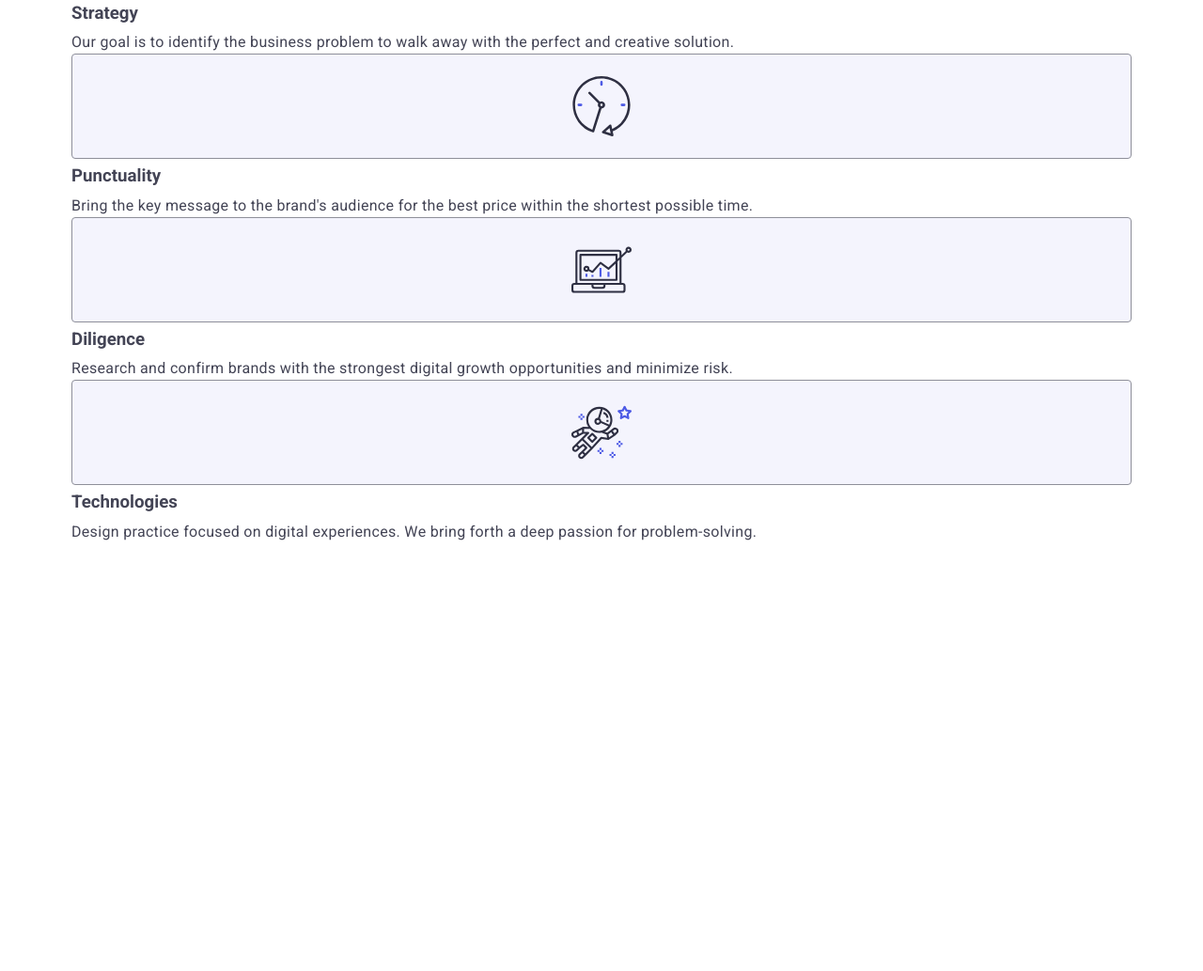
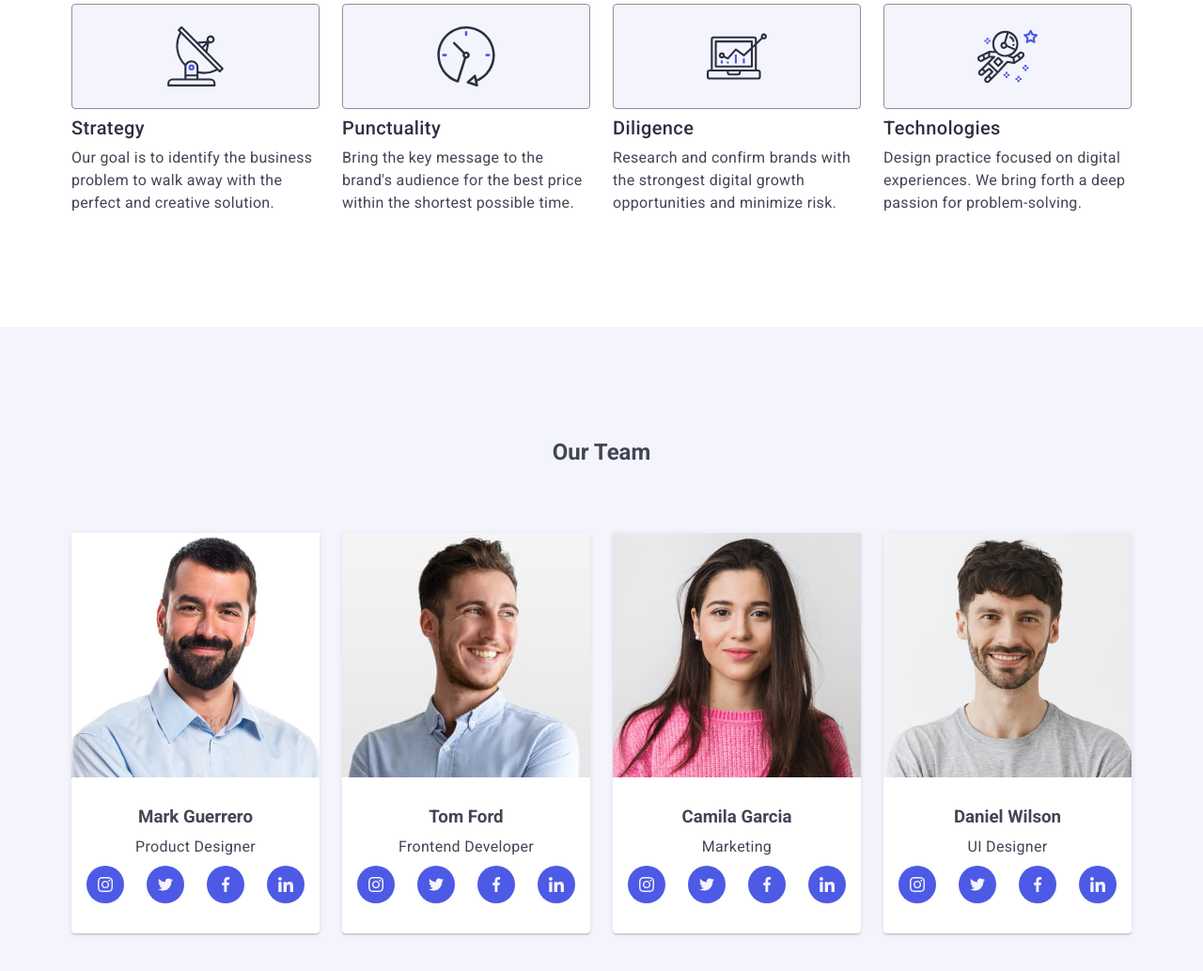
Before and after one commit to SergiiPavlov/goit-markup-hw-06, a plain HTML site: page index.html in a window 1280 px wide. Shown: the part 789-1822 px from the top of the page at 94% size. Before the commit the page ends 1367 px from the top, so only its background shows below. Drawn offline with nearby package versions, Linux system fonts and the light colour scheme.

Commit message:
hw6 team

```diff
--- a/css/styles.css
+++ b/css/styles.css
@@ -81,8 +81,8 @@ button {
 
 .container {
   max-width: 320px;
-  padding left: 16;
-  padding right: 16;
+  padding-left: 16px;
+  padding-right: 16px;
   margin: 0 auto;
 }
 
@@ -467,12 +467,11 @@ button {
         rgba(46, 47, 66, 0.7),
         rgba(46, 47, 66, 0.7)
       ),
-      url('../images/01-hero/hero-mob@2.jpg');
+      url("../images/01-hero/hero-mob@2.jpg");
   }
 }
 
 /* Tablets */
-
 
 @media screen and (min-width: 768px) {
   .main-banner {
@@ -495,7 +494,6 @@ button {
     font-size: 56px;
     line-height: 1.07;
   }
-
 }
 
 @media screen and (min-width: 768px) and (min-resolution: 192dpi),
@@ -506,7 +504,7 @@ line-height: 1.07;
         rgba(46, 47, 66, 0.7),
         rgba(46, 47, 66, 0.7)
       ),
-      url('../images/01-hero/hero-tab@2.jpg');
+      url("../images/01-hero/hero-tab@2.jpg");
   }
 }
 
@@ -543,19 +541,17 @@ line-height: 1.07;
         rgba(46, 47, 66, 0.7),
         rgba(46, 47, 66, 0.7)
       ),
-      url('../images/01-hero/hero-desk@2.jpg');
+      url("../images/01-hero/hero-desk@2.jpg");
   }
 }
 
 /* presentation */
 
-<@media screen and (max-width: 767px) {
-
-
 .presentation {
   padding: 96px 0;
 }
 
+@media screen and (max-width: 767px) {
   .presentation-list {
     display: flex;
     justify-content: center;
@@ -564,8 +560,6 @@ line-height: 1.07;
     margin: 0 auto;
     gap: 72px;
   }
-
-
 }
 
 .presentation-wrapper {
@@ -579,19 +573,187 @@ line-height: 1.07;
   border: 1px solid var(--color-light-slate);
 }
 
+@media screen and (max-width: 1157px) {
+  .presentation-wrapper {
+    display: none;
+  }
+}
 
 .presentation-title-visible {
+  font-weight: 700;
+  font-size: 36px;
+  line-height: 1.11;
+  letter-spacing: 0.02em;
+  text-align: center;
+  color: var(--color-grey);
   margin-bottom: 8px;
 }
 
 .presentation-text {
+  font-weight: 500;
   font-size: 16px;
   line-height: 1.5;
   letter-spacing: 0.02em;
 }
 
-@media screen and (max-width: 1157px) {
-  .presentation-wrapper {
-    display: none;
+/* presentation tabl */
+
+@media screen and (min-width: 768px) {
+  .presentation-list {
+    display: flex;
+    justify-content: flex-start;
+    flex-direction: row;
+    flex-wrap: wrap;
+    margin: 0 auto;
+    row-gap: 72px;
+    column-gap: 24px;
+  }
+
+  .presentation-item {
+    flex-basis: calc((100% - 24px) / 2);
+  }
+
+  .presentation-title-visible {
+    text-align: start;
   }
 }
+
+/* presentation desk */
+
+@media screen and (min-width: 1158px) {
+  .presentation {
+    padding: 120px 0;
+  }
+
+  .presentation-list {
+    flex-wrap: nowrap;
+    gap: 24px;
+  }
+
+  .company__item {
+    flex-basis: calc((100% - 72px) / 4);
+  }
+
+  .presentation-title-visible {
+    font-weight: 500;
+    font-size: 20px;
+    line-height: 1.2;
+  }
+
+  .presentation-text {
+    font-weight: 400;
+  }
+}
+
+/* team */
+
+.team {
+  background-color: var(--color-cloud);
+  padding: 96px 0;
+}
+
+.team-title {
+  text-align: center;
+  text-transform: capitalize;
+  margin-bottom: 72px;
+}
+
+.team-list {
+  background-color: var(--color-cloud);
+  display: flex;
+  justify-content: center;
+  align-items: center;
+  flex-direction: column;
+  margin: 0 auto;
+  gap: 72px;
+}
+
+.team-item {
+  background-color: var(--color-white);
+  box-shadow: 0 2px 1px 0 rgba(46, 47, 66, 0.08),
+    0 1px 1px 0 rgba(46, 47, 66, 0.16), 0 1px 6px 0 rgba(46, 47, 66, 0.08);
+  border-radius: 0px 0px 4px 4px;
+}
+
+.team-wrapper {
+  padding: 32px 0;
+}
+
+.team-name {
+  margin-bottom: 8px;
+  text-align: center;
+}
+
+.team-text {
+  font-size: 16px;
+  line-height: 1.5;
+  letter-spacing: 0.02em;
+  text-align: center;
+  margin-bottom: 8px;
+}
+
+.team-list-icons {
+  display: flex;
+  align-items: center;
+  justify-content: center;
+  gap: 24px;
+}
+
+.team-item-icon {
+  width: 40px;
+  height: 40px;
+}
+
+.team-link-icon {
+  display: flex;
+  align-items: center;
+  justify-content: center;
+  width: 100%;
+  height: 100%;
+  background-color: var(--color-iris);
+  border-radius: 50%;
+  transition: background-color 250ms cubic-bezier(0.4, 0, 0.2, 1);
+}
+
+.team-link-icon:hover,
+.team-link-icon:focus {
+  background-color: var(--color-ocean);
+}
+
+.team-icon {
+  fill: var(--color-cloud);
+}
+
+/* team  tab*/
+
+@media screen and (min-width: 768px) {
+  .team-list {
+    display: flex;
+    flex-direction: row;
+    flex-wrap: wrap;
+    margin: 0 auto;
+    row-gap: 64px;
+    column-gap: 24px;
+  }
+
+  .team-item {
+    flex-basis: calc((100%-24px) / 2);
+  }
+}
+
+/* team  desk*/
+
+@media screen and (min-width: 1158px) {
+  .team {
+    padding: 120px 0;
+  }
+
+  .team-list {
+    flex-wrap: nowrap;
+    gap: 24px;
+  }
+
+  .team-item {
+    flex-basis: calc((100%-72px) / 4);
+  }
+}
--- a/index.html
+++ b/index.html
@@ -241,7 +241,7 @@
       <!-- #endregion presentation -->
 
       <!-- #region ourteam -->
-      <section class="team hidden">
+      <section class="team">
         <div class="container">
           <h2 class="team-title">Our Team</h2>
           <ul class="team-list">
@@ -984,7 +984,7 @@
       </div>
     </div> -->
 
-    <script src="./js/modal.js"></script>
-    <script src="./js/menu.js"></script>
+    <!-- <script src="./js/modal.js"></script>
+    <script src="./js/menu.js"></script> -->
   </body>
 </html>
```
Lines whose indentation alone changed are shown as unchanged.
